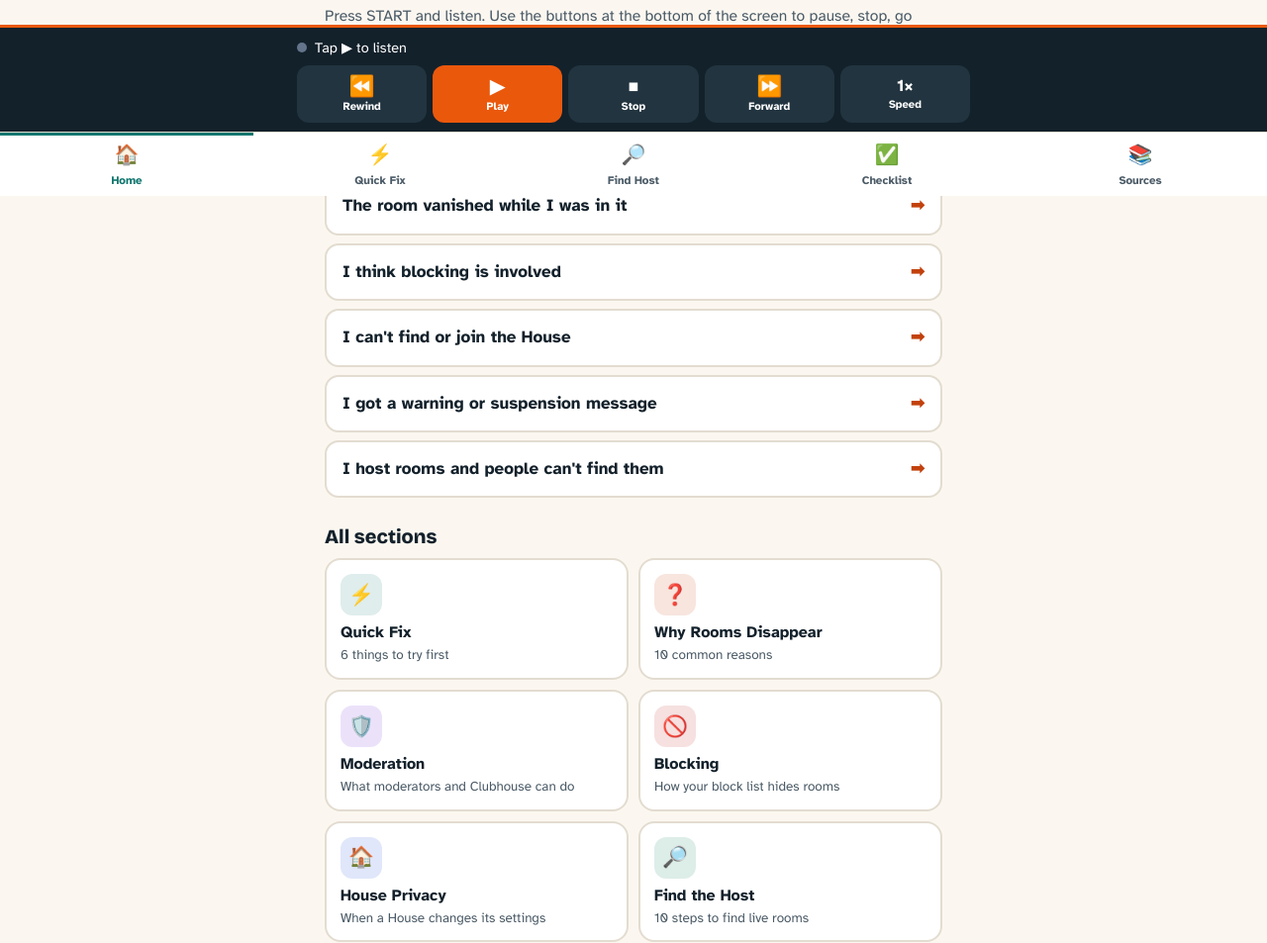
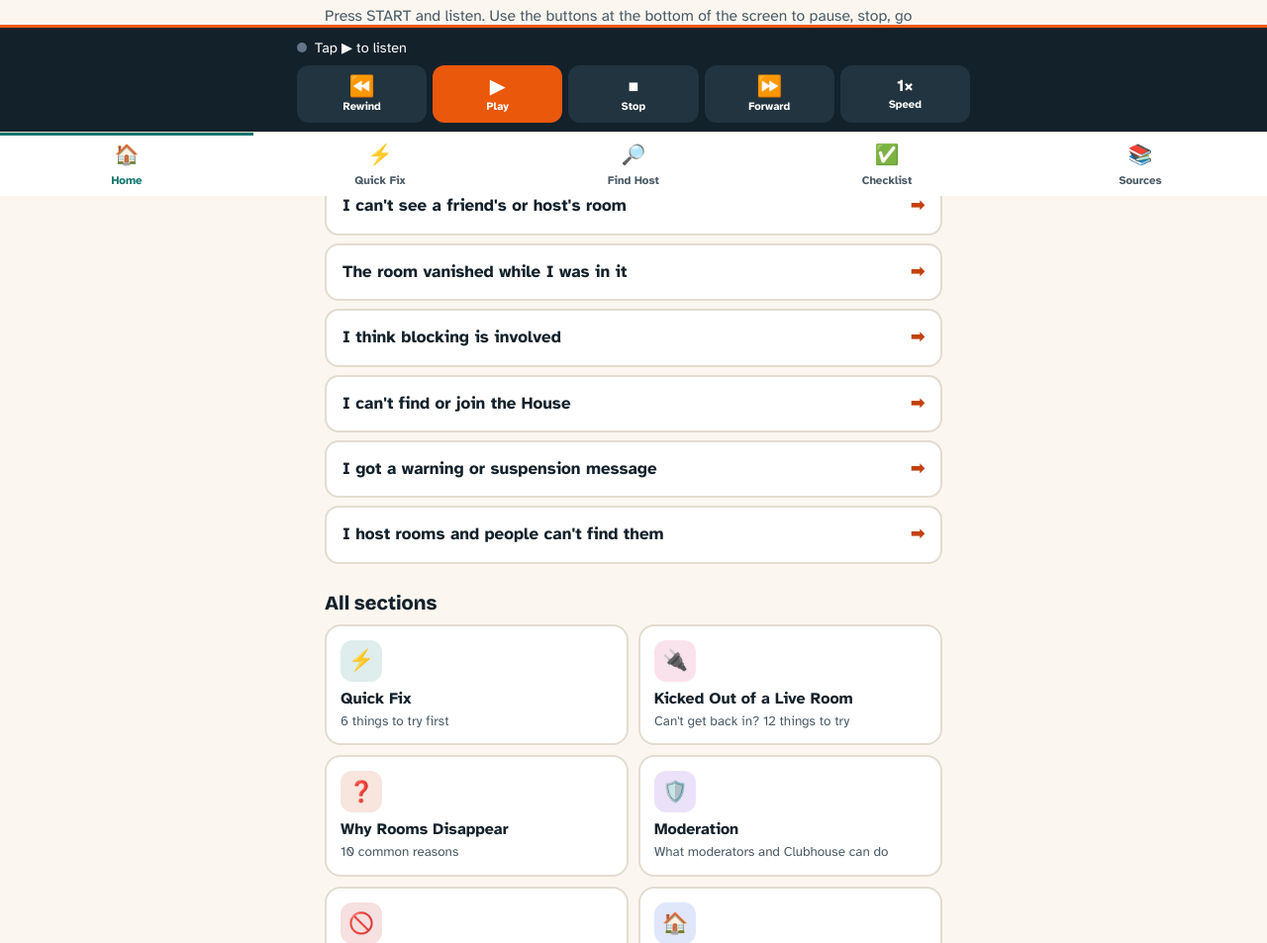
Before and after one commit to 5hcmm8b9nj-wq/clubhouse-room-visibility-guide, a plain HTML site: page index.html in a window 1280 px wide. Shown: the part 602-1555 px from the top of the page at 99% size. Drawn offline with nearby package versions, Linux system fonts and the light colour scheme.

Commit message:
Add Kicked Out of a Live Room section

```diff
--- a/app.js
+++ b/app.js
@@ -141,7 +141,7 @@
   let state = "idle"; // idle | playing | paused
   let fullRun = false, wake = null;
 
-  const clean = t => t.replace(/[⚡❓🛡️🚫🏠🔎🎙️]/g, "").trim();
+  const clean = t => t.replace(/[⚡❓🛡️🚫🏠🔎🎙️🔌]/g, "").replace(/\b(\d+)\.\s/g, "$1, ").trim();
   const split = t => (t.match(/[^.!?]+[.!?]*/g) || [t]).map(s => s.trim()).filter(Boolean);
 
   function sectionQueue(sid) {
--- a/data.js
+++ b/data.js
@@ -56,6 +56,50 @@ const SECTIONS = [
       { kind: "step", t: "Update and restart the app",
         d: "Update Clubhouse from the App Store on iPhone or Google Play on Android. Then close the app fully and open it again.",
         src: [] }
+    ]
+  },
+  {
+    id: "kicked", icon: "🔌", color: "#DB2777",
+    title: "Kicked Out of a Live Room",
+    sub: "Can't get back in? 12 things to try",
+    intro: "You were listening to a live room, got dropped, and can't get back in, even after restarting your phone and the app. Try these in order. This list assumes a moderator has not blocked you.",
+    items: [
+      { kind: "why", t: "1. Were you listening in a web browser?",
+        d: "Hosts and moderators can turn off web listening. When they do, everyone listening in a browser is removed from the room. If that happened, open the room in the Clubhouse app instead.",
+        src: ["whatsnew"], when: "May 29, 2026 release" },
+      { kind: "step", t: "2. Check that the room is still live",
+        d: "A moderator can end a room at any time. Open the host's profile or the House page to see if the room is still running. You can also tap Search, then the globe icon, to see live rooms you can join.",
+        src: ["modBlog", "whatsnew", "hallway"], when: "House page: February 12, 2025 release" },
+      { kind: "step", t: "3. Update the Clubhouse app",
+        d: "Room links may ask you to update the app before they open. Update Clubhouse from the App Store on iPhone or Google Play on Android.",
+        src: ["whatsnew"], when: "March 25, 2026 release" },
+      { kind: "step", t: "4. Get back in with the room link",
+        d: "Don't wait for the room to show in your Hallway. Ask someone who is still in the room to share the room link with you, then tap it. The same link works for the live room.",
+        src: ["whatsnew"], when: "March 25, 2026 release" },
+      { kind: "step", t: "5. Ask the host or a moderator to bring you back",
+        d: "Send the host or a moderator a message. They can ping you into the room, or mention you in the room chat.",
+        src: ["liveRooms"] },
+      { kind: "step", t: "6. Check your internet connection",
+        d: "Switch from Wi-Fi to mobile data, or from mobile data to Wi-Fi. You can also turn airplane mode on, wait ten seconds, and turn it off again. Then try the room link again.",
+        src: [] },
+      { kind: "step", t: "7. Look at the bottom of your Hallway",
+        d: "If someone you blocked is now speaking in the room, the room is hidden from you. Scroll to the bottom of your Hallway and tap the hidden room notice to show it.",
+        src: ["cr", "guidelines"] },
+      { kind: "step", t: "8. Sign out, then sign back in",
+        d: "In the app, go to your profile, then settings, and sign out. Sign back in and try the room link again.",
+        src: [] },
+      { kind: "step", t: "9. Delete and reinstall the app",
+        d: "Delete Clubhouse from your phone, then install it again from the App Store on iPhone or Google Play on Android. Sign in and try the room link again.",
+        src: [] },
+      { kind: "step", t: "10. Listen in a web browser",
+        d: "Open the room link in your phone's web browser, or on a computer. In a browser you can listen, but you can't chat, react or speak. This works only if the host has left web listening turned on.",
+        src: ["whatsnew"], when: "April 9 and May 29, 2026 releases" },
+      { kind: "step", t: "11. Check your Activity Center",
+        d: "If Clubhouse has suspended your account, the details, including how long it lasts, are in your Activity Center in the app.",
+        src: ["appeals"] },
+      { kind: "warn", t: "12. If nothing works, a moderator may have removed you",
+        d: "Being removed from a room is not the same as being blocked. A person who is removed from a room can no longer see that room or get back into it. You can still join the host's other rooms later. If you think something went wrong, contact Clubhouse through the request form. Include the room name, the time and what happened.",
+        src: ["guidelines", "request"] }
     ]
   },
   {
@@ -286,6 +330,7 @@ const CHECKLIST = [
 
 /* "What's happening?" chooser on the home screen */
 const PROBLEMS = [
+  { t: "I got kicked out of a live room and can't get back in", go: ["kicked"] },
   { t: "I can't see a friend's or host's room", go: ["find", "why"] },
   { t: "The room vanished while I was in it", go: ["mod", "why"] },
   { t: "I think blocking is involved", go: ["block"] },
--- a/index.html
+++ b/index.html
@@ -12,7 +12,7 @@
 <link rel="preconnect" href="https://fonts.googleapis.com">
 <link rel="preconnect" href="https://fonts.gstatic.com" crossorigin>
 <link href="https://fonts.googleapis.com/css2?family=Atkinson+Hyperlegible:wght@400;700&family=Bricolage+Grotesque:opsz,wght@12..96,600;12..96,800&display=swap" rel="stylesheet">
-<link rel="stylesheet" href="style.css?v=1">
+<link rel="stylesheet" href="style.css?v=2">
 </head>
 <body>
 <a class="skip" href="#main">Skip to content</a>
@@ -162,7 +162,7 @@
 
 <div id="toast" class="toast" role="status" aria-live="polite"></div>
 
-<script src="data.js?v=1"></script>
-<script src="app.js?v=1"></script>
+<script src="data.js?v=2"></script>
+<script src="app.js?v=3"></script>
 </body>
 </html>
```
